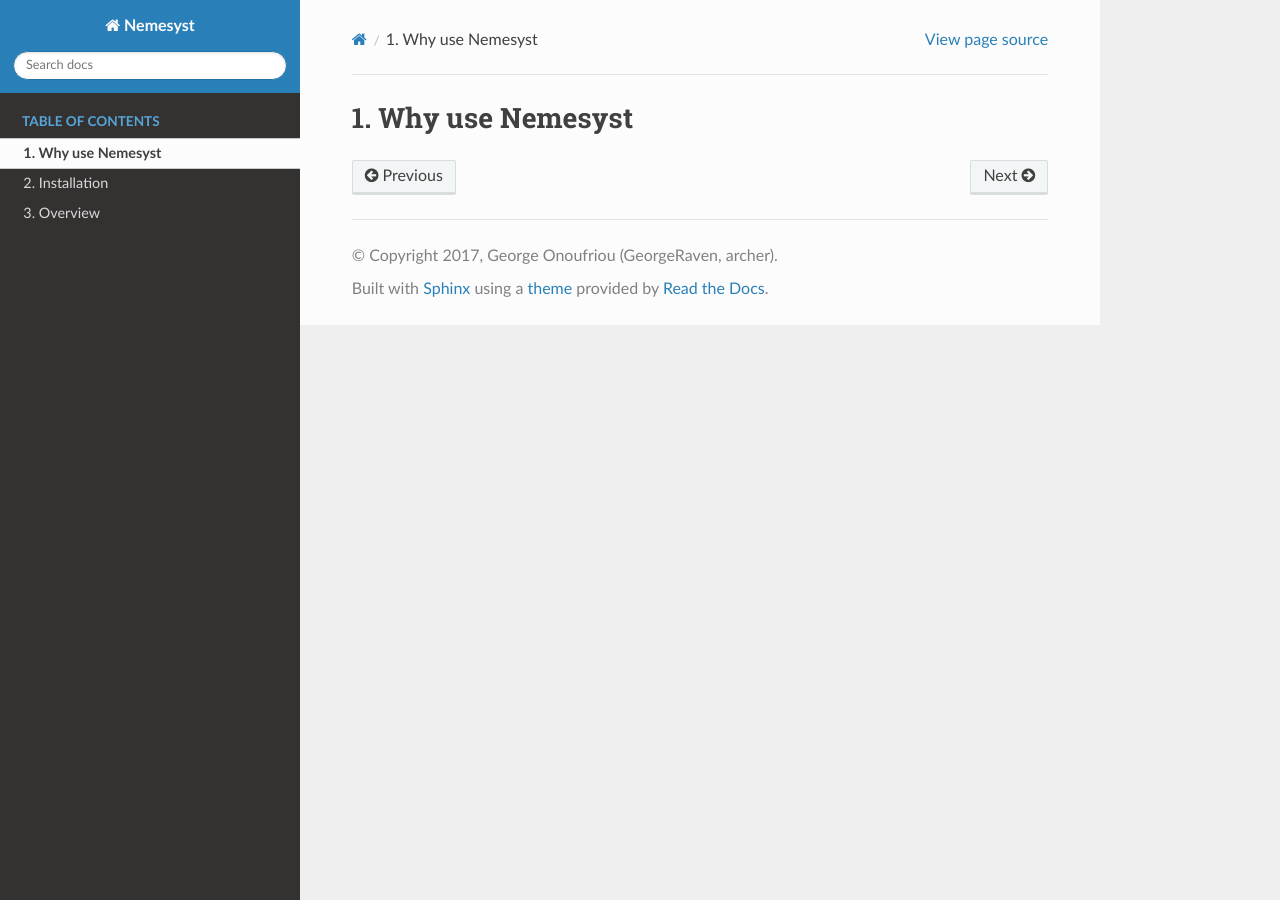
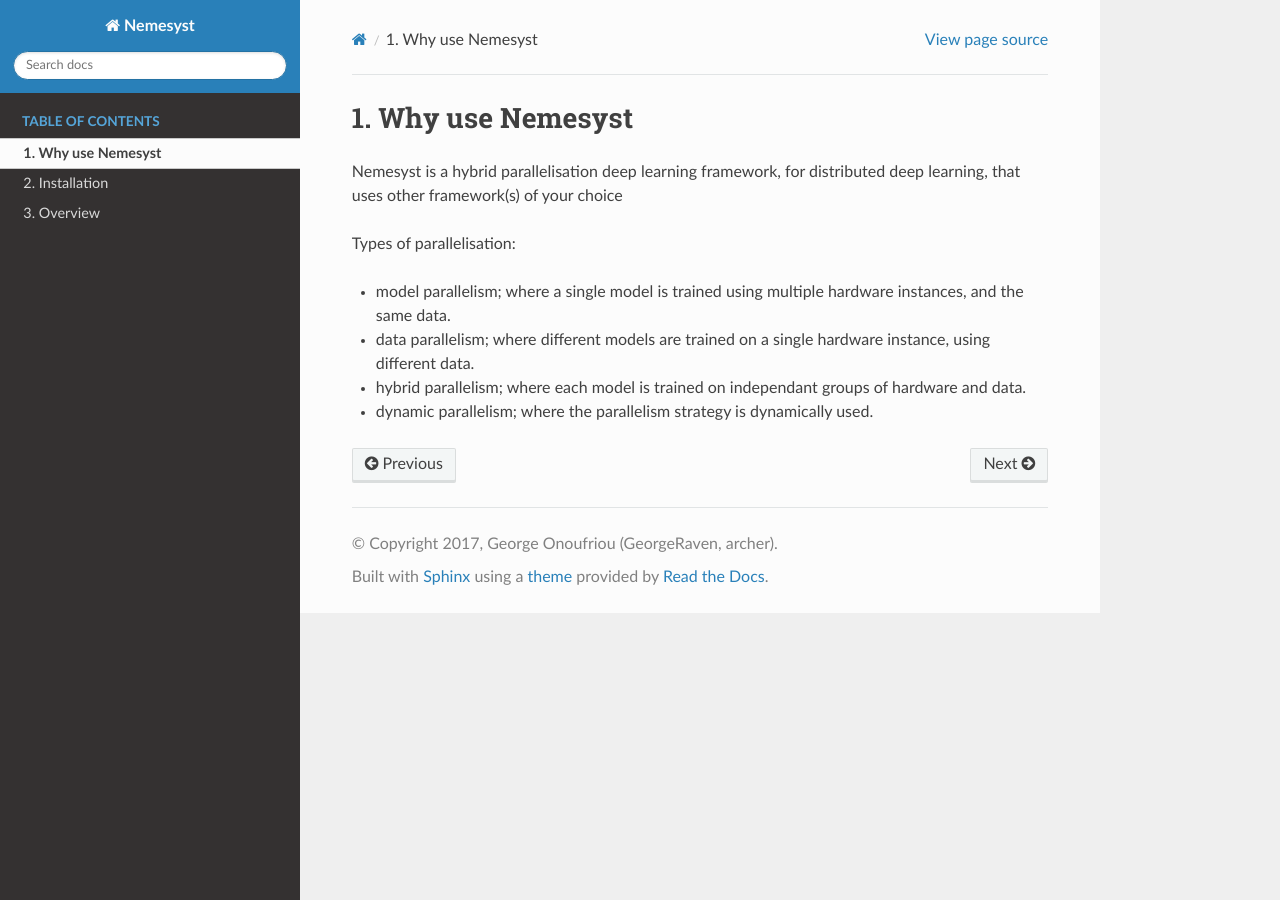
Before and after one commit to DreamingRaven/nemesyst, a Sphinx documentation site: the page built from docs/source/justification.rst, in a window 1280 px wide. Built offline with Sphinx 7.4.7 and the Read the Docs theme 2.0.0, drawn with Linux system fonts in a browser that asks for light colours; the version number could not be read and is left out.

Commit message:
Updated docs
justification and installation generically and archlinux specifically.

```diff
--- a/docs/source/justification.rst
+++ b/docs/source/justification.rst
@@ -1,2 +1,11 @@
 Why use Nemesyst
 ================
+Nemesyst is a hybrid parallelisation deep learning framework, for distributed
+deep learning, that uses other framework(s) of your choice
+
+Types of parallelisation:
+
+* model parallelism; where a single model is trained using multiple hardware instances, and the same data.
+* data parallelism; where different models are trained on a single hardware instance, using different data.
+* hybrid parallelism; where each model is trained on independant groups of hardware and data.
+* dynamic parallelism; where the parallelism strategy is dynamically used.
```
Also changed, not shown: docs/source/installation.rst (+12 -0 lines).
